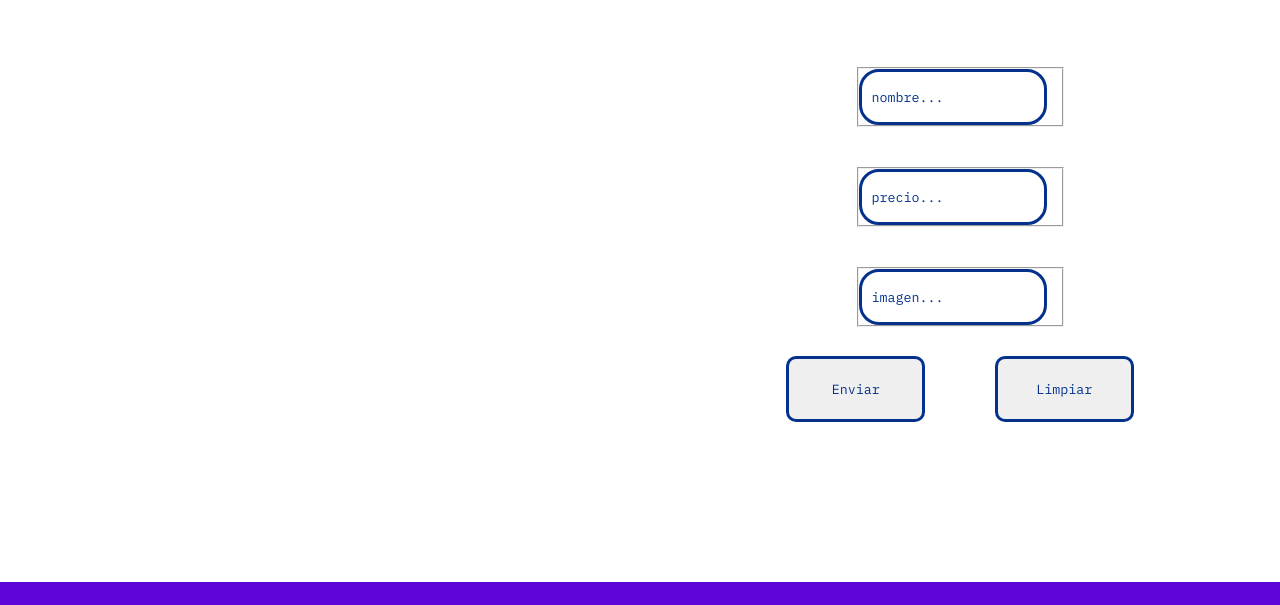
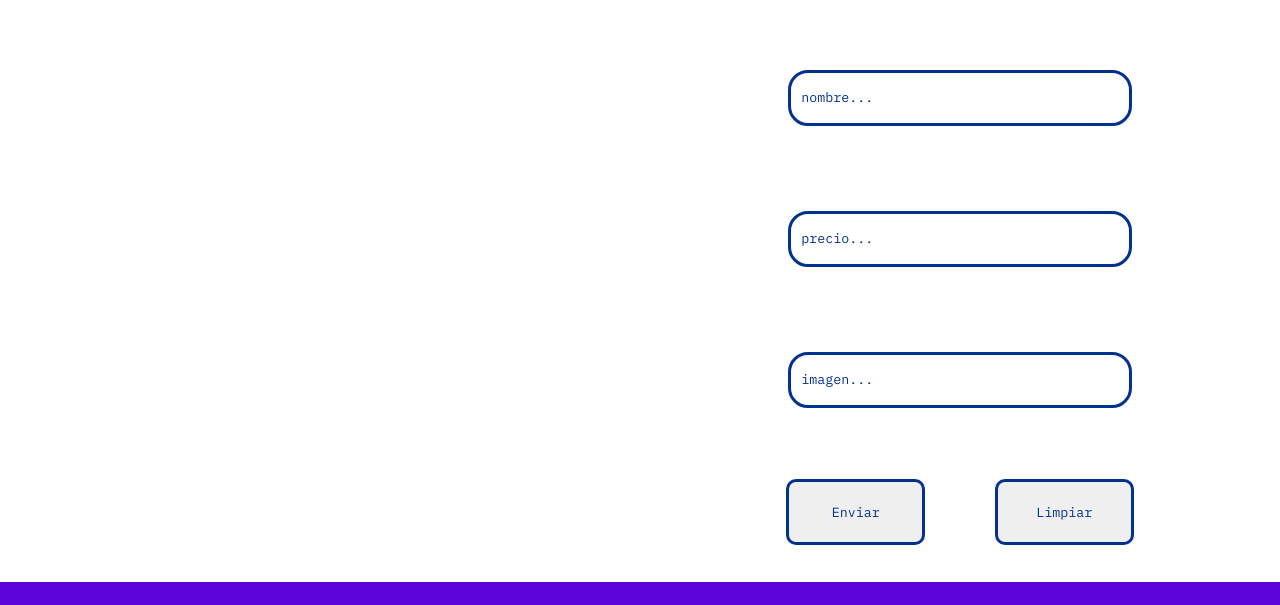
Before and after one commit to Hector-Hernandez-Eslaba/geek, a website with bundled scripts: page index.html in a window 1280 px wide. Shown: the part 188-793 px from the top of the page. Built offline with nearby package versions, Linux system fonts and the light colour scheme; no server answers.

Commit message:
Update alura.css

```diff
--- a/alura.css
+++ b/alura.css
@@ -7,7 +7,7 @@ body {
     display: grid;
     grid-template:
     "nav" 70px
-    "form" 400px
+    "form" 500px
     "content" 700px
     "footer" 150px/400px;
 }
@@ -49,7 +49,7 @@ h1 {
     justify-content: flex-start;
     align-items: center;
     flex-direction: column;
-    gap: 20px;
+    gap: 10px;
     width: 80%;
     height: 80%;
 }
@@ -66,6 +66,15 @@ input {
 input::placeholder {
     font-family: "IBM Plex Mono", monospace;
     color: #03318C;
+}
+
+.Error {
+    width: 80%;
+    height: 30px;
+    font-family: "IBM Plex Mono", monospace;
+    font-size: 0.8rem;
+    color: red;
+    align-items: start;
 }
 
 
@@ -277,7 +286,7 @@ footer {
         justify-content: flex-start;
         align-items: center;
         flex-direction: column;
-        gap: 40px;
+        gap: 20px;
         width: 80%;
         height: 80%;
     }
@@ -504,6 +513,17 @@ footer {
         height: 80%;
     }
 
+    .Box-Relleno {
+        display: flex;
+        flex-direction: column;
+        align-items: center;
+        justify-content: center;
+        border: none;
+        gap: 10px;
+        width: 80%;
+        height: 20%;
+    }
+
     input {
         position: relative;
         border-radius: 20px;
@@ -516,6 +536,14 @@ footer {
     input::placeholder {
         font-family: "IBM Plex Mono", monospace;
         color: #03318C;
+    }
+
+     .Error {
+        width: 80%;
+        height: 30px;
+        font-family: "IBM Plex Mono", monospace;
+        color: red;
+        align-items: start;
     }
 
 
```
